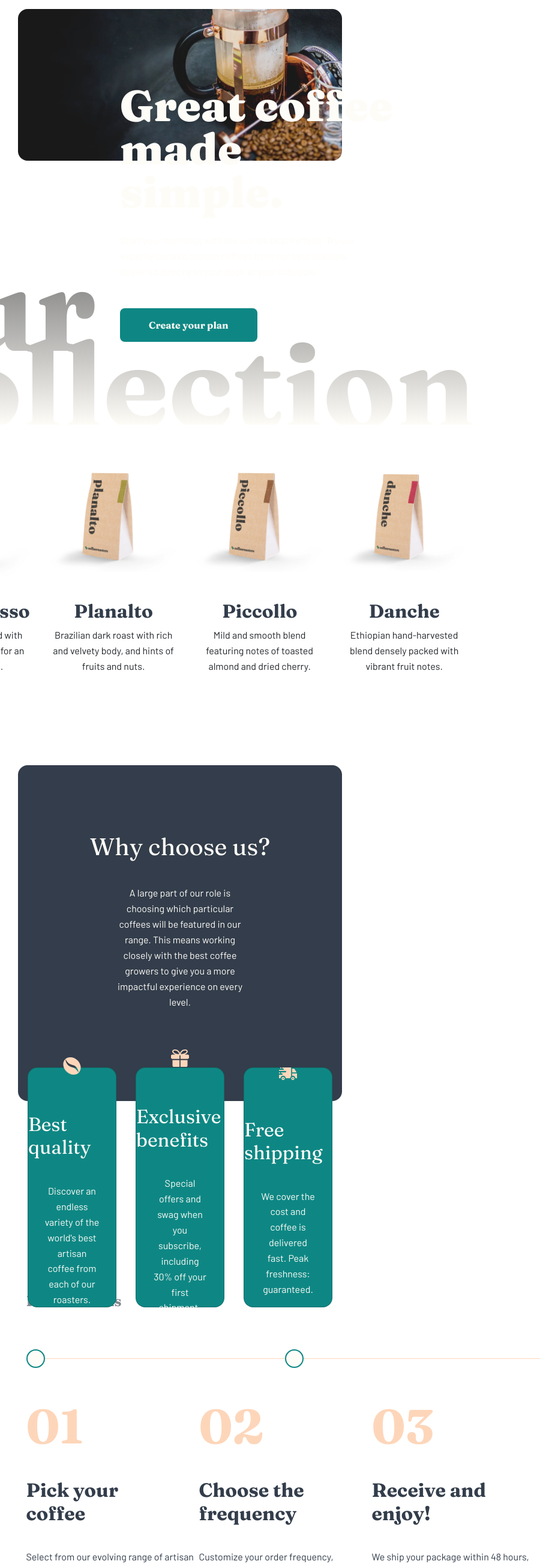
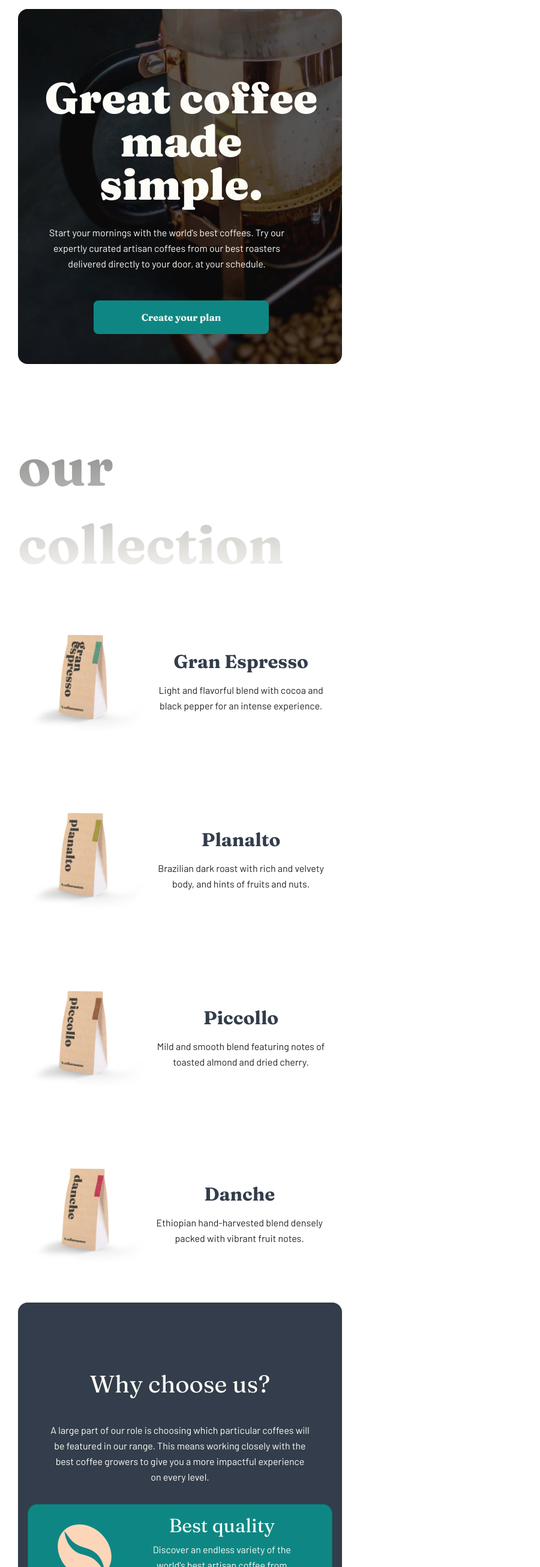
Before and after one commit to DanijelOsovnikar/CoffeeRoasters, an Angular app: page /home in a window 600 px wide. Shown: the part 100-2713 px from the top of the page at 60% size, 900 px wide, since content can reach past the window. Built offline with nearby package versions, Linux system fonts and the light colour scheme.

Commit message:
Home screen responsive done

```diff
--- a/src/app/core/home/home.component.html
+++ b/src/app/core/home/home.component.html
@@ -3,17 +3,13 @@
     <div class="text">
       <h1>Great coffee made simple.</h1>
       <p>
-        Start your mornings with the world’s best coffees. Try our expertly
+        Start your mornings with the world's best coffees. Try our expertly
         curated artisan coffees from our best roasters delivered directly to
         your door, at your schedule.
       </p>
       <button [routerLink]="['/subscribe']">Create your plan</button>
     </div>
-    <img
-      src="assets/home/desktop/image-hero-coffeepress.jpg"
-      alt="heroImg"
-      width="100%"
-    />
+    <div class="imageDiv"></div>
   </div>
   <div class="collection">
     <p>our collection</p>
@@ -68,22 +64,27 @@
           src="assets/home/desktop/icon-coffee-bean.svg"
           alt="coffeeBeanImg"
         />
+        <div class="h3Wrapper">
           <h3>Best quality</h3>
           <p>
             Discover an endless variety of the world's best artisan coffee from
             each of our roasters.
           </p>
         </div>
+      </div>
       <div class="card">
         <img src="assets/home/desktop/icon-gift.svg" alt="giftImg" />
+        <div class="h3Wrapper">
           <h3>Exclusive benefits</h3>
           <p>
             Special offers and swag when you subscribe, including 30% off your
             first shipment.
           </p>
         </div>
+      </div>
       <div class="card">
         <img src="assets/home/desktop/icon-truck.svg" alt="truckImg" />
+        <div class="h3Wrapper">
           <h3>Free shipping</h3>
           <p>
             We cover the cost and coffee is delivered fast. Peak freshness:
@@ -92,21 +93,13 @@
         </div>
       </div>
     </div>
+  </div>
   <div class="works">
     <h3>How it works</h3>
-    <div class="line">
-      <div class="circles">
-        <img src="assets/home/desktop/circle.svg" alt="circleImg" />
-      </div>
-      <div class="circles">
-        <img src="assets/home/desktop/circle.svg" alt="circleImg" />
-      </div>
-      <div class="circles">
-        <img src="assets/home/desktop/circle.svg" alt="circleImg" />
-      </div>
-    </div>
     <div class="div-group">
       <div class="group">
+        <div class="line"></div>
+        <img src="assets/home/desktop/circle.svg" alt="circleImg" />
         <h4>01</h4>
         <h5>Pick your coffee</h5>
         <p>
@@ -116,6 +109,8 @@
         </p>
       </div>
       <div class="group">
+        <div class="line"></div>
+        <img src="assets/home/desktop/circle.svg" alt="circleImg" />
         <h4>02</h4>
         <h5>Choose the frequency</h5>
         <p>
@@ -125,6 +120,7 @@
         </p>
       </div>
       <div class="group">
+        <img src="assets/home/desktop/circle.svg" alt="circleImg" />
         <h4>03</h4>
         <h5>Receive and enjoy!</h5>
         <p>
--- a/src/app/core/home/home.component.scss
+++ b/src/app/core/home/home.component.scss
@@ -9,11 +9,12 @@
   .hero {
     margin: 2.75rem 0;
     width: 100%;
+
     .text {
       width: 30em;
-      position: absolute;
-      top: 240px;
-      left: 200px;
+      float: inline-start;
+      margin: 7rem 5rem;
+
       h1 {
         font-family: $fraunces;
         font-weight: 900;
@@ -45,9 +46,15 @@
         }
       }
     }
-    img {
+    .imageDiv {
       border-radius: 1em;
       width: 100%;
+      height: 37rem;
+      background-image: image-set(
+        "assets/home/desktop/image-hero-coffeepress.jpg"
+      );
+      background-repeat: no-repeat;
+      background-size: cover;
     }
   }
   .collection {
@@ -57,7 +64,7 @@
     align-items: center;
     p {
       font-family: $fraunces;
-      font-size: 200px;
+      font-size: 185px;
       line-height: 130px;
       background: -webkit-linear-gradient(270deg, gray, #fefcf7);
       -webkit-background-clip: text;
@@ -137,6 +144,12 @@
         img {
           width: 20%;
         }
+
+        .h3Wrapper {
+          display: flex;
+          flex-direction: column;
+          justify-content: center;
+          align-items: center;
           h3 {
             color: $lightCreamyBg;
             font-family: $fraunces;
@@ -151,6 +164,7 @@
         }
       }
     }
+  }
   .works {
     margin: 5em 0 8em 0;
     width: 95%;
@@ -160,23 +174,10 @@
       font-family: $fraunces;
       font-weight: 700;
     }
-    .line {
-      background-color: $paleOrange;
-      margin-top: 5rem;
-      height: 1px;
-      width: 55rem;
+    .div-group {
       display: flex;
       justify-content: flex-start;
-
-      .circles {
-        margin-right: 25em;
-        position: relative;
-        top: -15px;
-      }
-    }
-    .div-group {
-      display: flex;
-      justify-content: space-between;
+      flex-wrap: wrap;
       width: 97%;
       .group {
         margin-top: 4em;
@@ -223,3 +224,321 @@
     }
   }
 }
+
+@media screen and (min-width: 1680px) {
+  .container {
+    .hero {
+      .text {
+        left: 20rem;
+      }
+    }
+  }
+}
+
+@media screen and (min-width: 2400px) {
+  .container {
+    .hero {
+      .text {
+        left: 45rem;
+      }
+    }
+  }
+}
+
+@media screen and (max-width: 1440px) and (min-width: 1200px) {
+  .container {
+    .works {
+      .div-group {
+        .group {
+          .line {
+            height: 1px;
+            background-color: $paleOrange;
+          }
+
+          img {
+            position: relative;
+            top: -15px;
+          }
+        }
+      }
+    }
+  }
+}
+
+@media screen and (max-width: 1199px) and (min-width: 992px) {
+  .container {
+    .hero {
+      .text {
+        left: 12rem;
+      }
+    }
+    .collection {
+      p {
+        font-size: 150px;
+      }
+    }
+    .works {
+      .div-group {
+        .group {
+          width: 17rem;
+          .line {
+            height: 1px;
+            background-color: $paleOrange;
+          }
+
+          img {
+            position: relative;
+            top: -15px;
+          }
+
+          p {
+            width: 90%;
+          }
+        }
+      }
+    }
+  }
+}
+
+@media screen and (max-width: 991px) and (min-width: 768px) {
+  .container {
+    .hero {
+      .text {
+        left: 9rem;
+
+        h1 {
+          font-size: 3.5rem;
+        }
+      }
+      .imageDiv {
+        background-image: image-set(
+          "assets/home/tablet/image-hero-coffeepress.jpg"
+        );
+      }
+    }
+    .collection {
+      p {
+        font-size: 120px;
+      }
+    }
+    .choose {
+      .wrapper-card {
+        .card {
+          text-align: center;
+
+          h3 {
+            margin-top: 1rem;
+          }
+        }
+      }
+    }
+    .works {
+      .div-group {
+        .group {
+          width: 13rem;
+
+          .line {
+            height: 1px;
+            background-color: $paleOrange;
+          }
+
+          img {
+            position: relative;
+            top: -15px;
+          }
+
+          p {
+            width: 90%;
+          }
+        }
+      }
+    }
+  }
+}
+
+@media screen and (max-width: 767px) and (min-width: 576px) {
+  .container {
+    .hero {
+      .text {
+        text-align: center;
+        margin: 7rem 2rem;
+        button {
+          padding: 1em 5em;
+        }
+      }
+      .imageDiv {
+        background-image: image-set(
+          "assets/home/mobile/image-hero-coffeepress.jpg"
+        );
+      }
+    }
+    .collection {
+      margin: 0;
+      p {
+        font-size: 90px;
+      }
+
+      .coffee {
+        flex-wrap: wrap;
+
+        .coffee-item {
+          height: unset;
+          flex-wrap: wrap;
+          justify-content: center;
+
+          img {
+            width: 40%;
+          }
+
+          h1 {
+            width: 60%;
+            margin-bottom: 1rem;
+          }
+          .p {
+            width: 60%;
+          }
+        }
+      }
+    }
+    .choose {
+      margin-bottom: 18rem;
+      p {
+        width: 80%;
+      }
+
+      .wrapper-card {
+        flex-wrap: wrap;
+        .card {
+          width: 100%;
+          height: unset;
+          flex-direction: row;
+          margin: 1rem;
+
+          img {
+            width: 20%;
+            margin-left: 3rem;
+          }
+          .h3Wrapper {
+            width: 80%;
+
+            h3 {
+              margin-top: 1rem;
+            }
+
+            p {
+              margin-top: unset;
+            }
+          }
+        }
+      }
+    }
+    .works {
+      display: flex;
+      justify-content: center;
+      flex-direction: column;
+      .div-group {
+        justify-content: center;
+        .group {
+          width: 50%;
+
+          &:nth-child(2) {
+            .line {
+              height: 0;
+            }
+          }
+
+          .line {
+            height: 1px;
+            background-color: $paleOrange;
+          }
+
+          img {
+            position: relative;
+            top: -15px;
+          }
+
+          p {
+            width: 90%;
+          }
+        }
+      }
+    }
+  }
+}
+
+@media screen and (max-width: 575px) {
+  .container {
+    .hero {
+      margin: 2.75rem 0 0 0;
+      .text {
+        text-align: center;
+        margin: 7rem 0 0 0;
+        width: 100%;
+
+        h1 {
+          font-size: 3.5rem;
+          margin: 0 0.2rem;
+        }
+        p {
+          width: 100%;
+        }
+
+        button {
+          padding: 1em 5em;
+        }
+      }
+      .imageDiv {
+        background-image: image-set(
+          "assets/home/mobile/image-hero-coffeepress.jpg"
+        );
+      }
+    }
+    .collection {
+      margin: 1.5rem 0;
+
+      p {
+        font-size: 50px;
+        margin-bottom: 2rem;
+      }
+
+      .coffee {
+        flex-direction: column;
+
+        .coffee-item {
+          height: unset;
+        }
+      }
+    }
+    .choose {
+      margin-bottom: 64rem;
+      p {
+        width: 90%;
+      }
+      .wrapper-card {
+        flex-direction: column;
+
+        .card {
+          width: 90%;
+          margin: 1rem;
+        }
+      }
+    }
+    .works {
+      text-align: center;
+      .div-group {
+        .group {
+          width: 100%;
+          h5 {
+            width: 100%;
+          }
+          p {
+            width: 100%;
+          }
+          img {
+            display: none;
+          }
+        }
+      }
+    }
+  }
+}
--- a/src/app/core/home/home.component.ts
+++ b/src/app/core/home/home.component.ts
@@ -7,6 +7,9 @@ import { Router } from '@angular/router';
   styleUrls: ['./home.component.scss'],
 })
 export class HomeComponent implements OnInit {
+  tabletImage: boolean = false;
+  mobileImage: boolean = false;
+
   constructor(private router: Router) {}
   ngOnInit(): void {
     if (this.router.url == '/home') {
```
Lines whose indentation alone changed are shown as unchanged.
